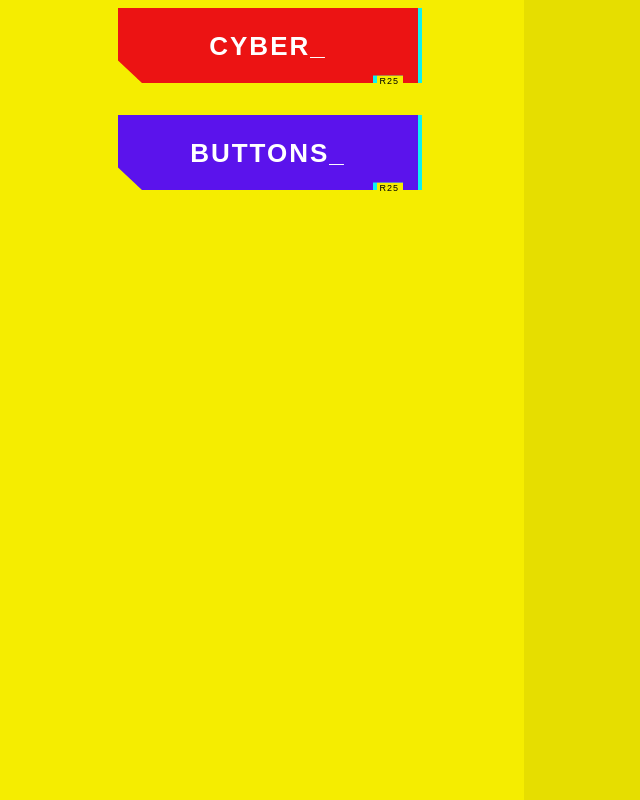
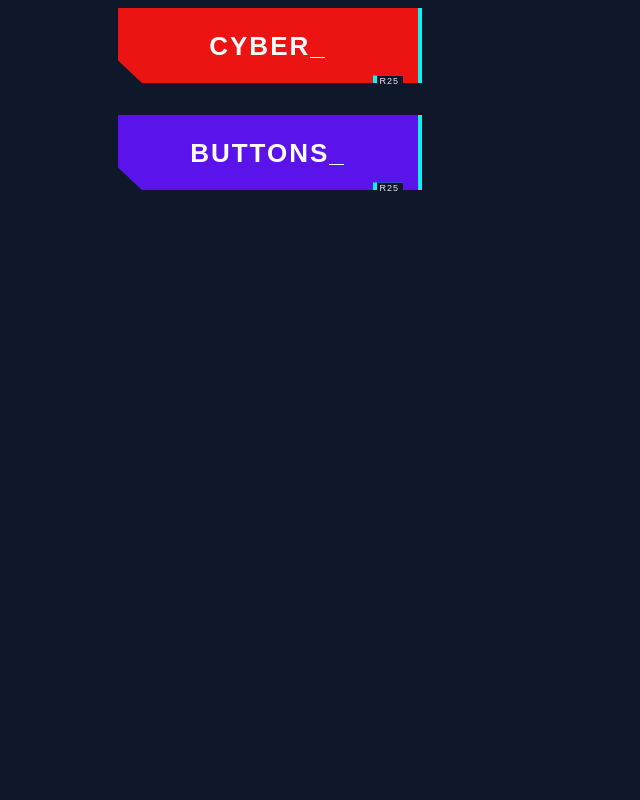
Before and after one commit to lexuanhuy/ui-effects-lab, a website: page public/components/buttons/glitch-3/index.html in a window 1280 px wide. Shown: the whole page, without its empty margins (372-1012 px from the left). Drawn offline with Linux system fonts and the light colour scheme; a web font is replaced by a local one.

Commit message:
update: effect

```diff
--- a/public/components/buttons/glitch-3/style.css
+++ b/public/components/buttons/glitch-3/style.css
@@ -13,9 +13,8 @@ body {
   align-items: center;
   flex-direction: column;
   justify-content: center;
-  /* min-height: 100vh; */
   font-family: 'Cyber', sans-serif;
-  background: linear-gradient(90deg, #f5ed00 70%, #e6de00 70%), #fff700;
+  background: #0f172a;
 }
 
 body .cybr-btn + .cybr-btn {
@@ -96,7 +95,7 @@ body .cybr-btn + .cybr-btn {
   bottom: -5%;
   right: 5%;
   font-weight: normal;
-  color: hsl(0, 0%, 0%);
+  color: #e8e8e8;
   font-size: var(--label-size);
 }
 
--- a/public/components/checkboxes/glitch-checkbox/style.css
+++ b/public/components/checkboxes/glitch-checkbox/style.css
@@ -1,4 +1,7 @@
-/* --- Root Variables & Wrapper --- */
+body {
+ background-color: #0d0d0d;
+}
+
 .glitch-checkbox-wrapper {
   --bg-color: #0d0d0d;
   --primary-color: #00f2ea;
```
